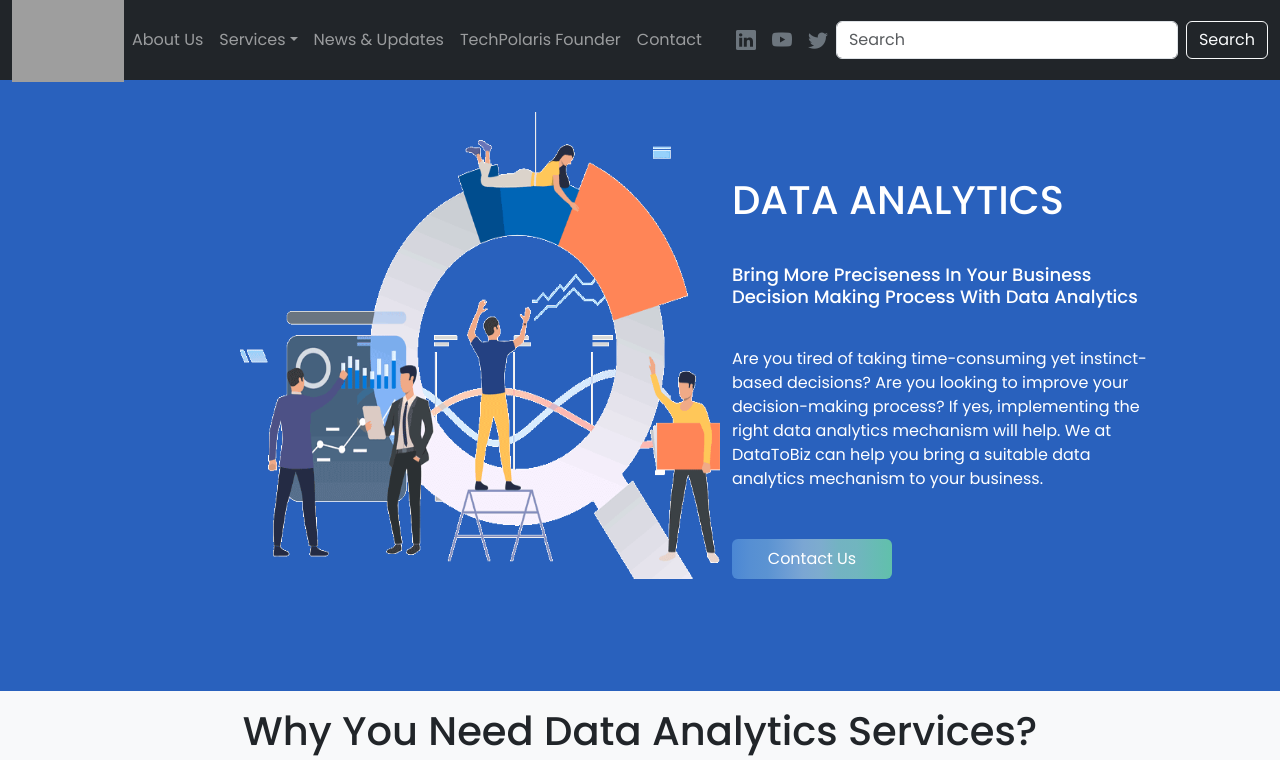
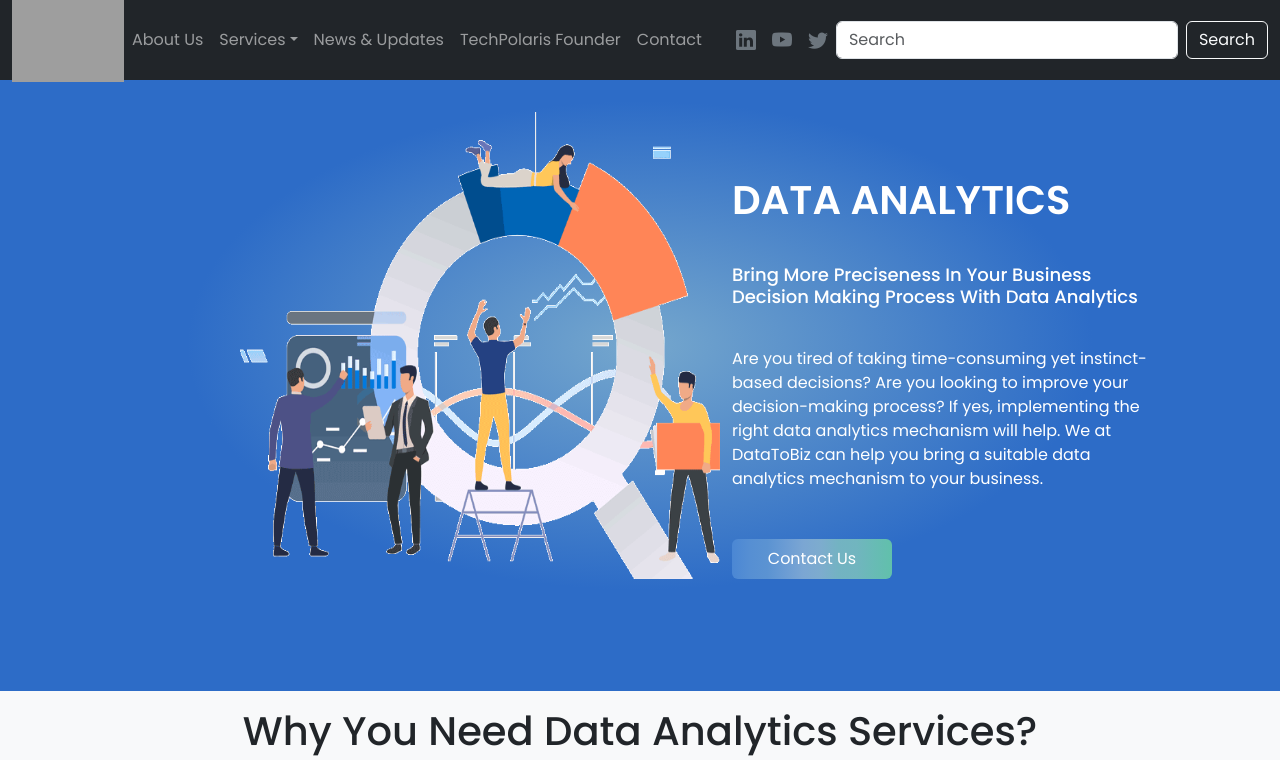
Before and after one commit to Fareslharbi/TechPolaris-Company-Website, a React app: page /DataAnalysis in a window 1280 px wide. Shown: the top 760 px of the page. Built offline with nearby package versions, Linux system fonts and the light colour scheme; grey boxes are pictures that could not be loaded.

Commit message:
change bg

```diff
--- a/src/components_DataAnalysis/components/1_DA_banner/DA_banner.css
+++ b/src/components_DataAnalysis/components/1_DA_banner/DA_banner.css
@@ -5,6 +5,7 @@
 
   background: #2961bd;
   color: white;
+  background: radial-gradient(rgb(117, 167, 205) , #2d6cc7, #2d6cc7);
 }
 .DA_banner_container img{
   width: 30rem;
@@ -14,6 +15,9 @@
   display: flex;
   flex-direction: column;
   gap: 2rem;
+}
+.DA_banner_info h1{
+  font-weight: bold;
 }
 
 .DA_banner_info button{
```
